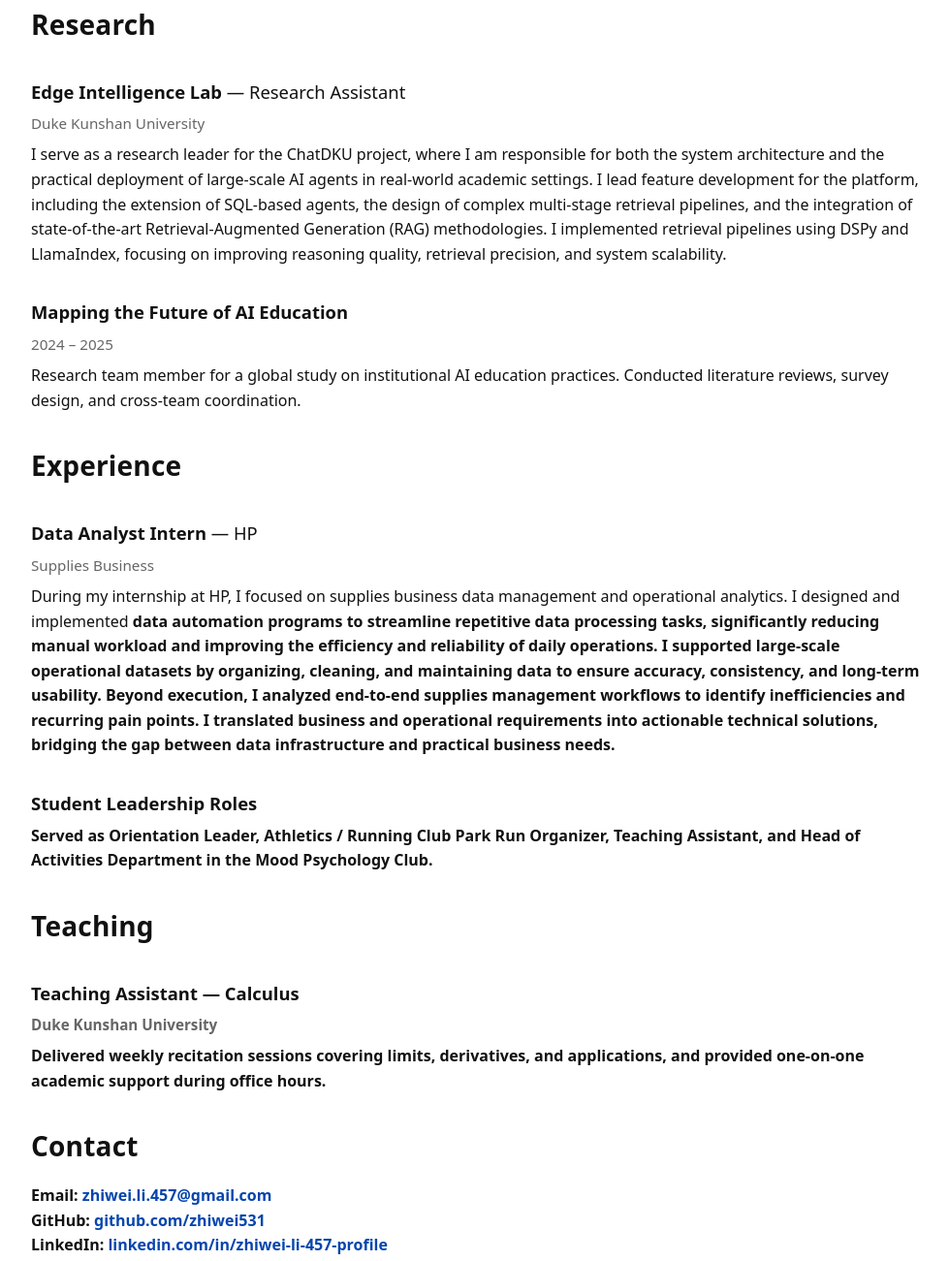
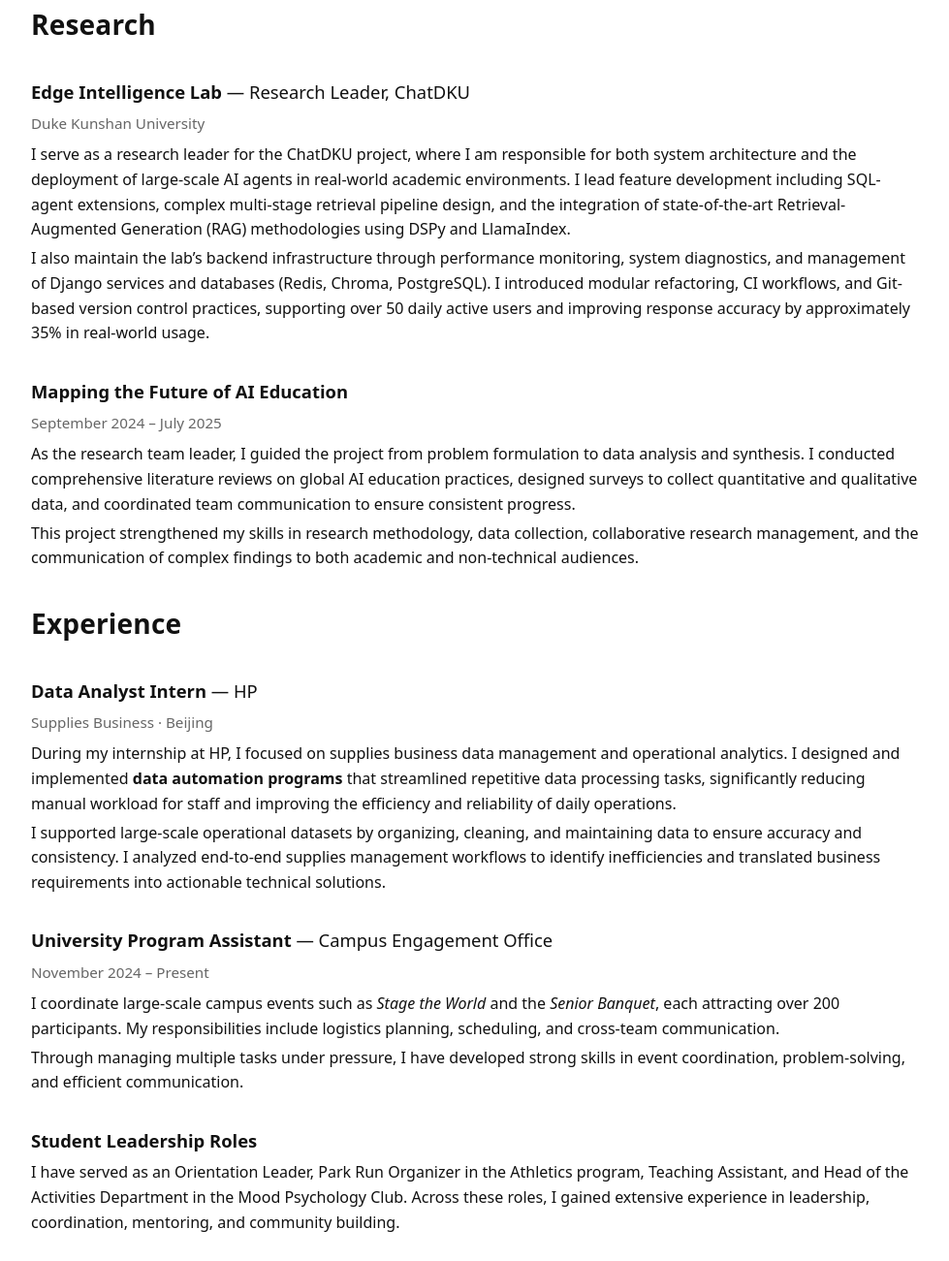
Before and after one commit to zhiwei531/zhiwei531.github.io, a plain HTML site: page index.html in a window 1280 px wide. Shown: the part 1487-2788 px from the top of the page at 97% size, without its empty margins (208-1187 px from the left). Drawn offline with Linux system fonts and the light colour scheme.

Commit message:
update information

```diff
--- a/index.html
+++ b/index.html
@@ -91,14 +91,13 @@
             <div class="meta">May 2024 – Present</div>
             <p>
                 Developed and maintained an <strong>agentic Retrieval-Augmented Generation (RAG)</strong>
-                system customized for Duke Kunshan University.
-                The system is fully deployed on local servers to ensure institutional data privacy.
+                system customized for Duke Kunshan University and fully deployed on local servers to ensure
+                institutional data privacy and security.
             </p>
             <p>
-                My work focused on <strong>server maintenance, Redis- and Chroma-based database control,
-                bug fixing</strong>, and investigating new agentic features.
-                I contributed to improving system stability and performance and supported
-                the transition from prototype to officially supported deployment.
+                My work spans agent feature design, retrieval pipeline engineering, backend service
+                maintenance, and infrastructure optimization. I focus on building stable, production-ready
+                AI systems that support real users in daily academic workflows.
             </p>
         </div>
 
@@ -117,11 +116,12 @@
 
         <div class="item">
             <div><strong>DKU iGEM — Parkinson’s Disease Project</strong></div>
-            <div class="meta">2024</div>
+            <div class="meta">2024 – 2025</div>
             <p>
-                Research team member in the Modeling Team and leader of the Art Team.
-                Conducted literature reviews and supported biological modeling,
-                while leading visual communication, video editing, and wiki design.
+                Research team member responsible for literature review, biological modeling support,
+                and scientific visualization. I also led visual communication efforts, including
+                figure design, video editing, and wiki presentation, to clearly convey complex
+                biological concepts and modeling results.
             </p>
         </div>
     </section>
@@ -131,27 +131,37 @@
         <h2>Research</h2>
 
         <div class="item">
-            <div><strong>Edge Intelligence Lab</strong> — Research Assistant</div>
+            <div><strong>Edge Intelligence Lab</strong> — Research Leader, ChatDKU</div>
             <div class="meta">Duke Kunshan University</div>
             <p>
-                I serve as a research leader for the ChatDKU project, where I am
-                responsible for both the system architecture and the practical
-                deployment of large-scale AI agents in real-world academic settings.
-                I lead feature development for the platform, including the extension
-                of SQL-based agents, the design of complex multi-stage retrieval
-                pipelines, and the integration of state-of-the-art Retrieval-Augmented
-                Generation (RAG) methodologies. I implemented retrieval pipelines
-                using DSPy and LlamaIndex, focusing on improving reasoning quality,
-                retrieval precision, and system scalability.
+                I serve as a research leader for the ChatDKU project, where I am responsible for both
+                system architecture and the deployment of large-scale AI agents in real-world academic
+                environments. I lead feature development including SQL-agent extensions, complex
+                multi-stage retrieval pipeline design, and the integration of state-of-the-art
+                Retrieval-Augmented Generation (RAG) methodologies using DSPy and LlamaIndex.
+            </p>
+            <p>
+                I also maintain the lab’s backend infrastructure through performance monitoring,
+                system diagnostics, and management of Django services and databases (Redis, Chroma,
+                PostgreSQL). I introduced modular refactoring, CI workflows, and Git-based version
+                control practices, supporting over 50 daily active users and improving response
+                accuracy by approximately 35% in real-world usage.
             </p>
         </div>
 
         <div class="item">
             <div><strong>Mapping the Future of AI Education</strong></div>
-            <div class="meta">2024 – 2025</div>
+            <div class="meta">September 2024 – July 2025</div>
             <p>
-                Research team member for a global study on institutional AI education practices.
-                Conducted literature reviews, survey design, and cross-team coordination.
+                As the research team leader, I guided the project from problem formulation to data
+                analysis and synthesis. I conducted comprehensive literature reviews on global AI
+                education practices, designed surveys to collect quantitative and qualitative data,
+                and coordinated team communication to ensure consistent progress.
+            </p>
+            <p>
+                This project strengthened my skills in research methodology, data collection,
+                collaborative research management, and the communication of complex findings to
+                both academic and non-technical audiences.
             </p>
         </div>
     </section>
@@ -162,28 +172,42 @@
 
         <div class="item">
             <div><strong>Data Analyst Intern</strong> — HP</div>
-            <div class="meta">Supplies Business</div>
+            <div class="meta">Supplies Business · Beijing</div>
             <p>
-                During my internship at HP, I focused on supplies business data
-                management and operational analytics. I designed and implemented
-                <strong>data automation programs<strong> to streamline repetitive
-                data processing tasks, significantly reducing manual workload and
-                improving the efficiency and reliability of daily operations.
-                I supported large-scale operational datasets by organizing, cleaning,
-                 and maintaining data to ensure accuracy, consistency, and long-term
-                 usability. Beyond execution, I analyzed end-to-end supplies management
-                  workflows to identify inefficiencies and recurring pain points.
-                  I translated business and operational requirements into actionable
-                  technical solutions, bridging the gap between data infrastructure
-                  and practical business needs.
+                During my internship at HP, I focused on supplies business data management and
+                operational analytics. I designed and implemented <strong>data automation programs</strong>
+                that streamlined repetitive data processing tasks, significantly reducing manual
+                workload for staff and improving the efficiency and reliability of daily operations.
+            </p>
+            <p>
+                I supported large-scale operational datasets by organizing, cleaning, and maintaining
+                data to ensure accuracy and consistency. I analyzed end-to-end supplies management
+                workflows to identify inefficiencies and translated business requirements into
+                actionable technical solutions.
+            </p>
+        </div>
+
+        <div class="item">
+            <div><strong>University Program Assistant</strong> — Campus Engagement Office</div>
+            <div class="meta">November 2024 – Present</div>
+            <p>
+                I coordinate large-scale campus events such as <em>Stage the World</em> and the
+                <em>Senior Banquet</em>, each attracting over 200 participants. My responsibilities
+                include logistics planning, scheduling, and cross-team communication.
+            </p>
+            <p>
+                Through managing multiple tasks under pressure, I have developed strong skills in
+                event coordination, problem-solving, and efficient communication.
             </p>
         </div>
 
         <div class="item">
             <div><strong>Student Leadership Roles</strong></div>
             <p>
-                Served as Orientation Leader, Athletics / Running Club Park Run Organizer,
-                Teaching Assistant, and Head of Activities Department in the Mood Psychology Club.
+                I have served as an Orientation Leader, Park Run Organizer in the Athletics program,
+                Teaching Assistant, and Head of the Activities Department in the Mood Psychology Club.
+                Across these roles, I gained extensive experience in leadership, coordination,
+                mentoring, and community building.
             </p>
         </div>
     </section>
@@ -196,8 +220,10 @@
             <div><strong>Teaching Assistant — Calculus</strong></div>
             <div class="meta">Duke Kunshan University</div>
             <p>
-                Delivered weekly recitation sessions covering limits, derivatives,
-                and applications, and provided one-on-one academic support during office hours.
+                I led weekly recitation sessions and provided individualized academic support during
+                office hours, addressing common problem-solving challenges. I collaborated closely
+                with the course instructor to identify learning difficulties and adapt teaching
+                strategies, improving student comprehension and engagement.
             </p>
         </div>
     </section>
@@ -207,11 +233,9 @@
         <h2>Contact</h2>
         <p>
             Email:
-            <a href="mailto:zhiwei.li.457@gmail.com">zhiwei.li.457@gmail.com</a>
-            <br />
+            <a href="mailto:zhiwei.li.457@gmail.com">zhiwei.li.457@gmail.com</a><br />
             GitHub:
-            <a href="https://github.com/zhiwei531" target="_blank">github.com/zhiwei531</a>
-            <br />
+            <a href="https://github.com/zhiwei531" target="_blank">github.com/zhiwei531</a><br />
             LinkedIn:
             <a href="https://www.linkedin.com/in/zhiwei-li-457-profile" target="_blank">
                 linkedin.com/in/zhiwei-li-457-profile
```
